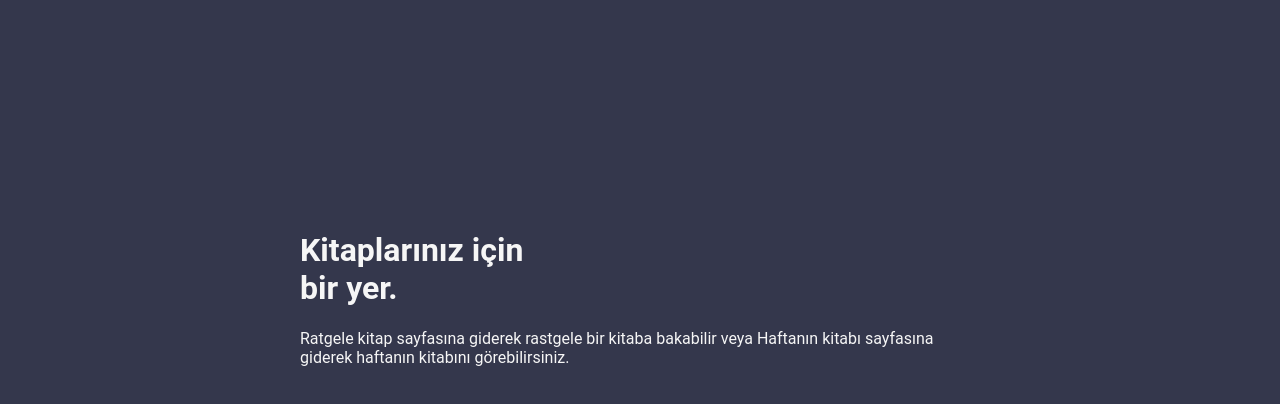
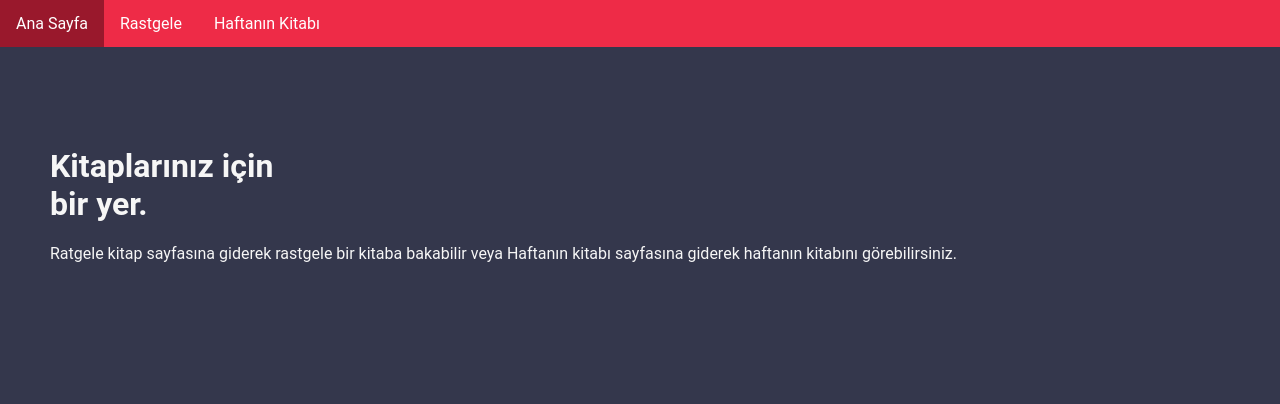
Before and after one commit to YusufArda27/TekTas-Frontend, a Next.js app: page / in a window 1280 px wide. Shown: the top 404 px of the page. Built offline with nearby package versions, Linux system fonts and the light colour scheme.

Commit message:
Added Navbar

```diff
--- /dev/null
+++ b/components/Layout.tsx
@@ -0,0 +1,15 @@
+
+import Head from 'next/head';
+import Navbar from './NavBar';
+
+const Layout = (props) => (
+  <div>
+
+
+    <div className="container">
+      {props.children}
+    </div>
+  </div>
+);
+
+export default Layout;
--- /dev/null
+++ b/components/NavBar.tsx
@@ -0,0 +1,20 @@
+import Link from 'next/link';
+
+const Navbar = () => (
+  <nav>
+        <ul>
+          <li>
+            <a href="/">Ana Sayfa</a>
+          </li>
+          <li>
+            <a href="/random">Rastgele</a>
+          </li>
+          <li>
+            <a href="/hafta">Haftanın Kitabı</a>
+          </li>
+        </ul>
+
+  </nav>
+);
+
+export default Navbar;
--- a/package.json
+++ b/package.json
@@ -10,6 +10,7 @@
     "start": "next start"
   },
   "dependencies": {
+    "bootstrap": "^4.5.3",
     "next": "^10.0.1",
     "react": "^17.0.1",
     "react-dom": "^17.0.1"
--- a/pages/index.tsx
+++ b/pages/index.tsx
@@ -1,7 +1,16 @@
+import Link from "next/link"
+import Layout from "../components/Layout"
+import Navbar from "../components/NavBar"
 const Index = ()=>(
+
+
+
     <div>
+        <Navbar/>
         <h1>Kitaplarınız için<br></br>bir yer.</h1>
         <p>Ratgele kitap sayfasına giderek rastgele bir kitaba bakabilir veya Haftanın kitabı sayfasına giderek haftanın kitabını görebilirsiniz.</p>
     </div>
+
+
 );
 export default Index;
--- a/pages/random.tsx
+++ b/pages/random.tsx
@@ -1,5 +1,7 @@
+import Navbar from "../components/NavBar"
 const Random = ()=>(
     <div>
+        <Navbar/>
         <h1>Prototip</h1>
     </div>
 );
--- a/stylesheets/styles.css
+++ b/stylesheets/styles.css
@@ -2,7 +2,44 @@ body {
     background-color: #34374C;
     color: #f6f6f6;
     font-family: 'Roboto', sans-serif;
-    padding-top:  210px;
-    max-width: 680px;
-    margin: 0 auto;
+
+    margin:0;
+    padding:0;
 }
+
+ul {
+
+    list-style-type: none;
+    margin: 0;
+    padding: 0;
+    overflow: hidden;
+    background-color: #EE2B47;
+  }
+
+  li {
+    float: left;
+  }
+
+  li a {
+    display: block;
+    color: white;
+    text-align: center;
+    padding: 14px 16px;
+    text-decoration: none;
+  }
+
+
+  li a:hover {
+    background-color: #99182c;
+  }
+  .active {
+    background-color: #4CAF50;
+  }
+h1 {
+    margin-left:50px;
+    margin-top:100px;
+}
+p {
+    margin-left:50px;
+    margin-top:0px;
+}
```
Also changed, not shown: pages/hafta.tsx (added, +9 -0 lines), pages/haftanın.tsx (deleted, +0 -7 lines), 1 other file (tests, documents, lock files or other folders).
